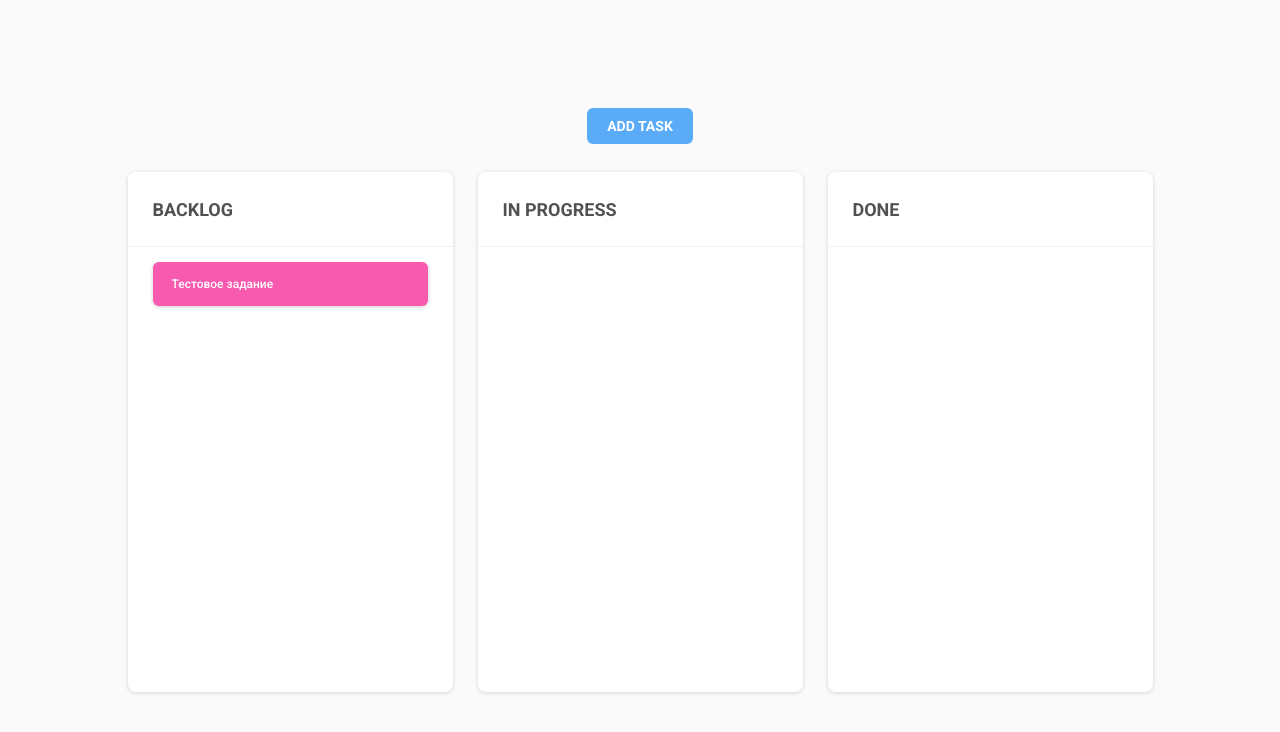
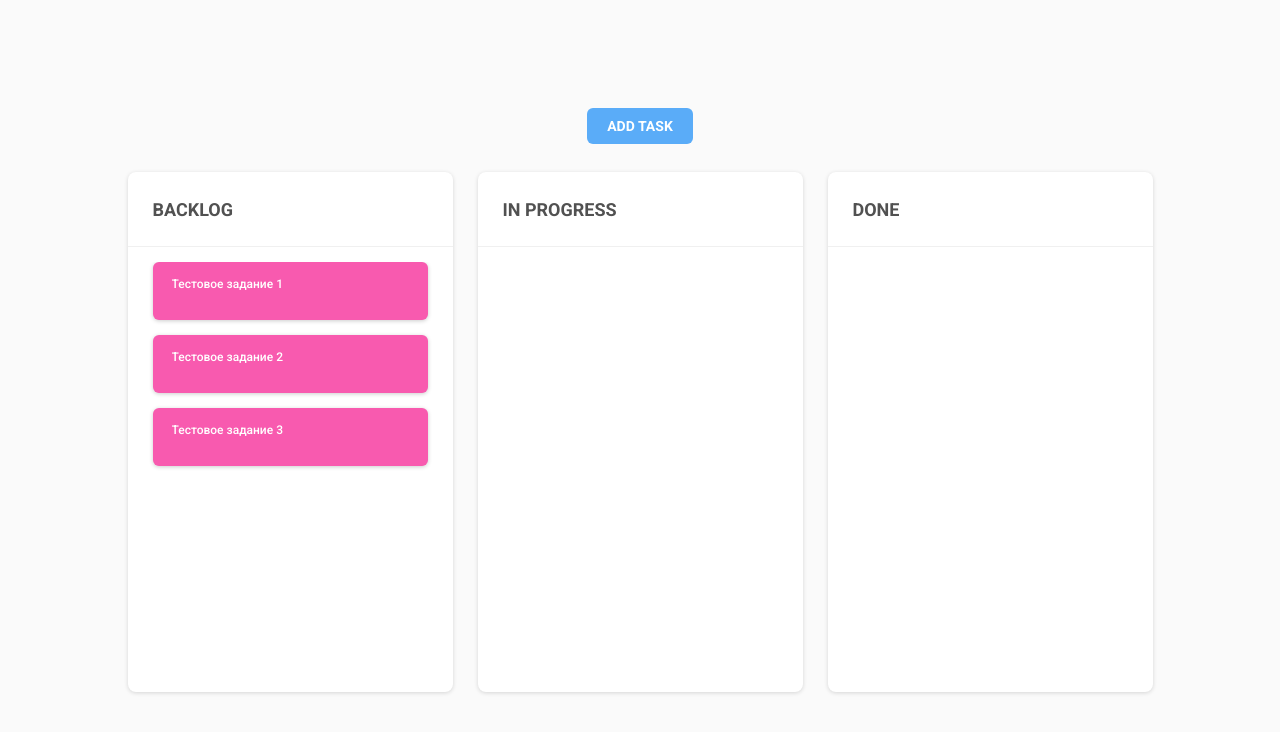
Before and after one commit to StarkMP/pure-todo-list, a website built with webpack: page src/index.html in a window 1280 px wide. Built offline with nearby package versions, Linux system fonts and the light colour scheme.

Commit message:
Some refactor

```diff
--- a/package.json
+++ b/package.json
@@ -31,6 +31,7 @@
     "clean-webpack-plugin": "^3.0.0",
     "css-loader": "^5.0.1",
     "html-webpack-plugin": "^4.5.1",
+    "mini-css-extract-plugin": "^1.3.8",
     "sass": "^1.32.5",
     "sass-loader": "^10.1.1",
     "style-loader": "^2.0.0",
@@ -41,6 +42,6 @@
   "dependencies": {
     "@babel/polyfill": "^7.12.1",
     "jquery": "^3.5.1",
-    "jquery-ui-dist": "^1.12.1"
+    "sortablejs": "^1.13.0"
   }
 }
--- /dev/null
+++ b/src/components/app.js
@@ -0,0 +1,68 @@
+import Sortable from 'sortablejs';
+import $ from 'jquery';
+
+import { numToBool } from '@core/utils';
+import View from '@core/view';
+import Block from '@components/block';
+
+export default class App extends View {
+    events() {
+        return [
+            ['input', '.todolist__task-text', this.onChangeTaskText.bind(this)]
+        ];
+    }
+
+    onChangeTaskText() {
+        this.save();
+    }
+
+    init(props) {
+        this.renderBlocks(props.blocks);
+    }
+
+    renderBlocks(blocks) {
+        blocks = blocks.map(props => {
+            const block = new Block({ props });
+            this.findEl('.todolist__blocks').append(block.$el);
+
+            return block;
+        });
+
+        this.initSortable(blocks);
+    }
+
+    initSortable(blocks) {
+        blocks.forEach(block => {
+            new Sortable(block.findEl('.todolist__block-tasks').get(0), {
+                group: 'blocks',
+                dragClass: 'todolist__task-draggable',
+                ghostClass: 'todolist__task-ghost',
+                onEnd: this.save.bind(this)
+            });
+        });
+    }
+
+    save() {
+        const model = {};
+        const blocks = [];
+
+        this.findEl('.todolist__block').each(function() {
+            const $block = $(this);
+            const tasks = [];
+
+            $(this).find('.todolist__task').each(function() {
+                tasks.push({ text: $(this).find('textarea').val() });
+            });
+
+            blocks.push({
+                name: $block.attr('data-name'),
+                is_default: numToBool($block.attr('data-is-default')),
+                tasks
+            });
+        });
+
+        model.blocks = blocks;
+
+        localStorage.setItem('todolist_data', JSON.stringify(model));
+    }
+}
--- a/src/components/block.js
+++ b/src/components/block.js
@@ -2,15 +2,24 @@ import Task from './task';
 import View from '../core/view';
 
 export default class Block extends View {
-    get html() {
-        const tasks = this.mapHTML(Task, this.props.tasks);
-
+    template(props) {
         return `
-            <div class="todolist__block">
-                <div class="todolist__block-name">${this.props.name}</div>
+            <div class="todolist__block" data-name="${props.name}" data-is-default="${props.is_default ? 1 : 0}">
+                <div class="todolist__block-name">${props.name}</div>
                 <span class="todolist__block-name-divider"></span>
-                <div id="${this.uuid}" class="todolist__block-tasks">${tasks}</div>
+                <div class="todolist__block-tasks"></div>
             </div>
         `;
     }
+
+    init(props) {
+        this.renderTasks(props.tasks);
+    }
+
+    renderTasks(tasks) {
+        tasks.forEach(props => {
+            const tasks = new Task({ props });
+            this.findEl('.todolist__block-tasks').append(tasks.$el);
+        });
+    }
 }
--- a/src/components/task.js
+++ b/src/components/task.js
@@ -1,10 +1,10 @@
-import View from '../core/view';
+import View from '@core/view';
 
 export default class Task extends View {
-    get html() {
+    template(props) {
         return `
-            <div id="${this.uuid}" class="todolist__task">
-                <div class="todolist__task-text">${this.props.text}</div>
+            <div class="todolist__task">
+                <textarea class="todolist__task-text">${props.text}</textarea>
             </div>
         `;
     }
--- a/src/components/todolist.js
+++ /dev/null
@@ -1,43 +0,0 @@
-import 'jquery-ui';
-
-import View from '../core/view';
-import Block from './block';
-
-export default class TodoList extends View {
-    get html() {
-        const blocks = this.mapHTML(Block, this.props.data.blocks);
-
-        return `
-            <div class="todolist">
-                <button class="todolist__btn">Add Task</button>
-                <div class="todolist__blocks">${blocks}</div>
-            </div>
-        `;
-    }
-
-    render() {
-        this.props.$container.append(this.$html);
-
-        // this.initSortable();
-    }
-
-    save() {
-        localStorage.setItem('todolist_data', JSON.stringify({}));
-    }
-
-    initSortable() {
-        const $lists = this.$html.find('.todolist__block-tasks');
-
-        $lists.sortable({
-            connectWith: '.todolist__block-tasks',
-            stop: this.sort.bind(this)
-        }).disableSelection();
-    }
-
-    sort(event, ui) {
-        const from = event.target.id;
-        const to = this.$html.find(ui.item).closest('.todolist__block-tasks').attr('id');
-
-        this.save();
-    }
-}
--- /dev/null
+++ b/src/core/utils.js
@@ -0,0 +1,3 @@
+export const numToBool = (num) => {
+    return !!Number(num);
+};
--- a/src/core/view.js
+++ b/src/core/view.js
@@ -1,29 +1,74 @@
 import $ from 'jquery';
 
-import { randomUUID } from '../utils';
-
 export default class View {
-    get html() {
-        throw new Error('Redeclare this getter');
+    template(props) {
+        return '';
     }
 
-    constructor(props) {
-        this.uuid = randomUUID();
-        this.props = props || {};
-        this.$html = $(this.html);
+    events() {
+        return [];
+    }
 
-        if (!this.$html || !this.$html.length) {
-            throw new Error('Please declare `html`');
+    constructor(params) {
+        const { $el, props } = params;
+
+        if ($el) {
+            if (!$el.length) {
+                throw new Error('jQuery element is not defined');
+            }
+
+            this.$el = $el;
+        } else {
+            const template = this.template(props);
+
+            this.$el = $(template);
+
+            this.template = function() {
+                return template;
+            }
         }
 
-        this.render();
+        this.init(props);
+
+        this.initEvents();
     }
 
-    mapHTML(view, model_arr) {
-        return model_arr.map(props => {
-            return new view(props).html;
-        }).join('');
+    initEvents() {
+        const events = this.events();
+
+        if (!events.length) {
+            return;
+        }
+
+        this.active_events = events.map(event => {
+            return this.findEl(event[1]).on(event[0], event[2]);
+        });
     }
 
-    render() {}
+    destroyEvents() {
+        if (!this.active_events.length) {
+            return;
+        }
+
+        this.active_events.forEach(event => {
+            event.off();
+        });
+
+        this.active_events = [];
+    }
+
+    findEl(selector) {
+        if (!this.$el || !this.$el.length) {
+            return;
+        }
+
+        return this.$el.find(selector);
+    }
+
+    remove() {
+        this.destroyEvents();
+        this.$el.remove();
+    }
+
+    init(props) {}
 }
--- a/src/index.html
+++ b/src/index.html
@@ -6,6 +6,11 @@
     <title>todo-list by StarkMP</title>
 </head>
 <body>
-    <div class='app'></div>
+    <div id='app'>
+        <div class="todolist">
+            <button class="todolist__btn">Add Task</button>
+            <div class="todolist__blocks"></div>
+        </div>
+    </div>
 </body>
 </html>
--- a/src/index.js
+++ b/src/index.js
@@ -1,15 +1,19 @@
 import $ from 'jquery';
 
-import TodoList from './components/todolist';
+import App from '@components/app';
 import './styles/app.scss';
 
-const data = JSON.parse(localStorage.getItem('todolist_data')) || {
+function getData() {
+    // имитируем данные с бэка
+    const model = JSON.parse(localStorage.getItem('todolist_data')) || {
         blocks: [
             {
                 name: 'Backlog',
                 is_default: true,
                 tasks: [
-                { text: 'Тестовое задание' }
+                    { text: 'Тестовое задание 1' },
+                    { text: 'Тестовое задание 2' },
+                    { text: 'Тестовое задание 3' }
                 ]
             },
             {
@@ -23,11 +27,10 @@ const data = JSON.parse(localStorage.getItem('todolist_data')) || {
         ]
     };
 
-const todolist = new TodoList({
-    data,
-    $container: $('.app')
+    return model;
+}
+
+new App({
+    $el: $('#app'),
+    props: getData()
 });
-
-if (!localStorage.getItem('todolist_data')) {
-    todolist.save();
-}
--- a/src/styles/app.scss
+++ b/src/styles/app.scss
@@ -19,7 +19,7 @@ html, body {
     background: #FAFAFA;
 }
 
-.app {
+#app {
     width: 100%;
     height: 100%;
     overflow-x: hidden;
--- a/src/styles/todolist.scss
+++ b/src/styles/todolist.scss
@@ -74,11 +74,25 @@
         display: flex;
         align-items: center;
 
+        &:not(:last-child) {
+            margin-bottom: 15px;
+        }
+
         &-text {
             font-size: 12px;
             color: #FFFFFF;
             width: 100%;
+            overflow: hidden;
+            overflow-wrap: break-word;
             resize: none;
+        }
+
+        &-ghost {
+            opacity: 0;
+        }
+
+        &-draggable {
+            opacity: 1;
         }
     }
 }
--- a/src/utils.js
+++ /dev/null
@@ -1,3 +0,0 @@
-export const randomUUID = () => {
-    return Math.random().toString().replace('0.', '');
-};
--- a/webpack.config.js
+++ b/webpack.config.js
@@ -1,6 +1,7 @@
 const path = require('path');
 const HTMLWebpackPlugin = require('html-webpack-plugin');
 const { CleanWebpackPlugin } = require('clean-webpack-plugin');
+const MiniCSSExtactPlugin = require('mini-css-extract-plugin');
 
 module.exports = {
     context: path.resolve(__dirname, 'src'),
@@ -15,16 +16,20 @@ module.exports = {
         new HTMLWebpackPlugin({
             template: './index.html'
         }),
-        new CleanWebpackPlugin()
+        new CleanWebpackPlugin(),
+        new MiniCSSExtactPlugin({
+            filename: '[name].[contenthash].css'
+        })
     ],
+    resolve: {
+        alias: {
+            '@core': path.resolve(__dirname, 'src/core'),
+            '@components': path.resolve(__dirname, 'src/components')
+        }
+    },
     devServer: {
         port: 4800,
         open: true
-    },
-    resolve: {
-        alias: {
-            'jquery-ui': 'jquery-ui-dist/jquery-ui.js'
-        }
     },
     module: {
         rules: [
@@ -44,7 +49,7 @@ module.exports = {
             {
                 test: /\.s[ac]ss$/i,
                 use: [
-                  "style-loader",
+                  MiniCSSExtactPlugin.loader,
                   "css-loader",
                   "sass-loader",
                 ],
```
Also changed, not shown: 1 other file. Lines whose indentation alone changed are shown as unchanged.
